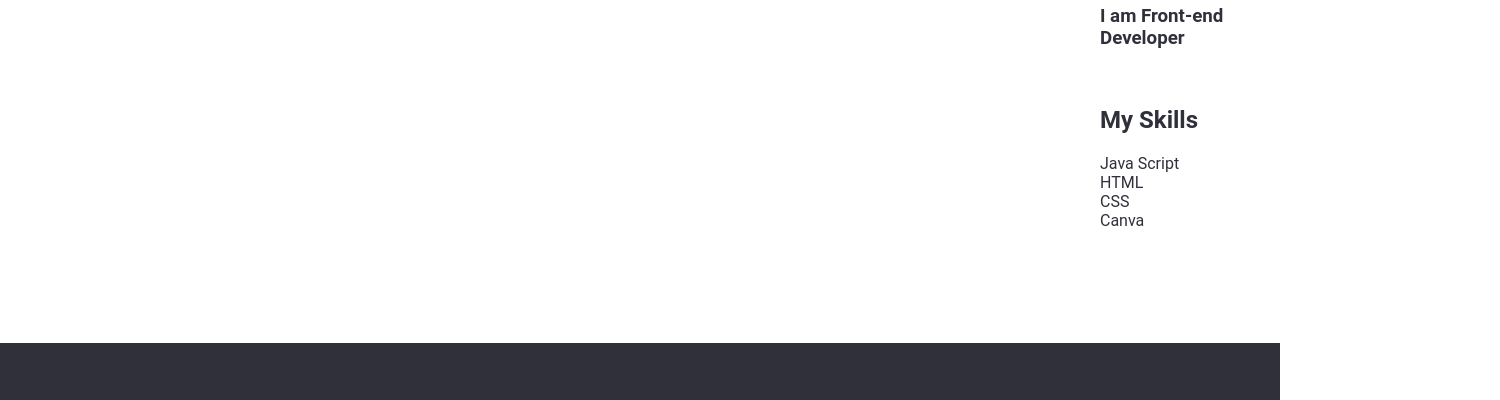
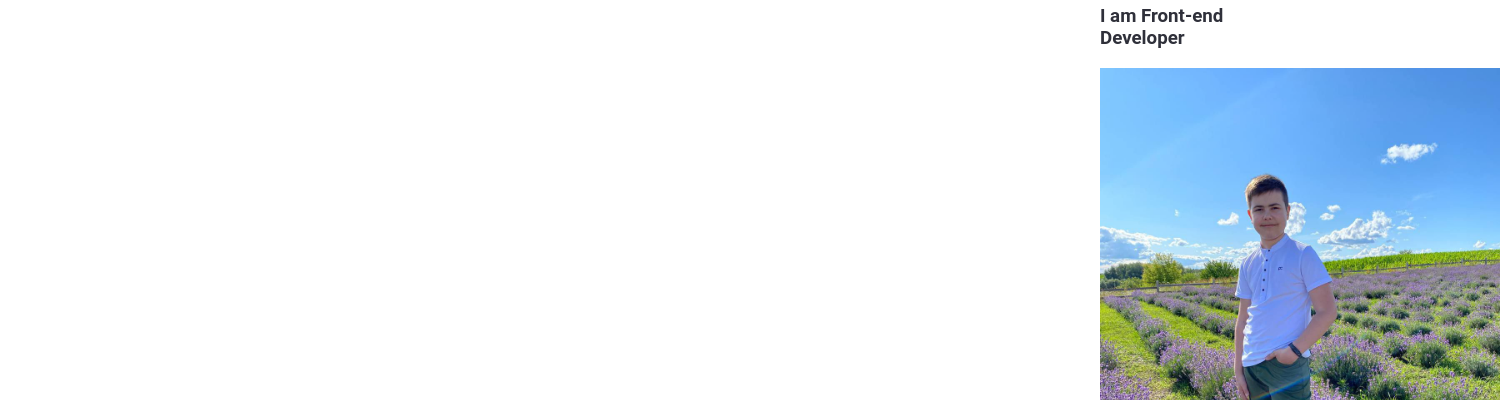
Before and after one commit to Taunamik/My-site, a plain HTML site: page index.html in a window 1280 px wide. Shown: the part 389-789 px from the top of the page, 1500 px wide, since content can reach past the window. Drawn offline with Linux system fonts and the light colour scheme; the site is published under a folder, as on GitHub Pages, so addresses that start at the root find nothing.

Commit message:
Update index.html

```diff
--- a/index.html
+++ b/index.html
@@ -31,7 +31,7 @@
             <h3>I am Front-end Developer</h4>
         </li>
         <li class="about-me-list-items">
-            <img width="400" src="/my photo.jpg" alt="">
+            <img width="400" src="./my photo.jpg" alt="">
         </li>
         <li class="about-me-list-items">
             <h2>My Skills</h2>
```
